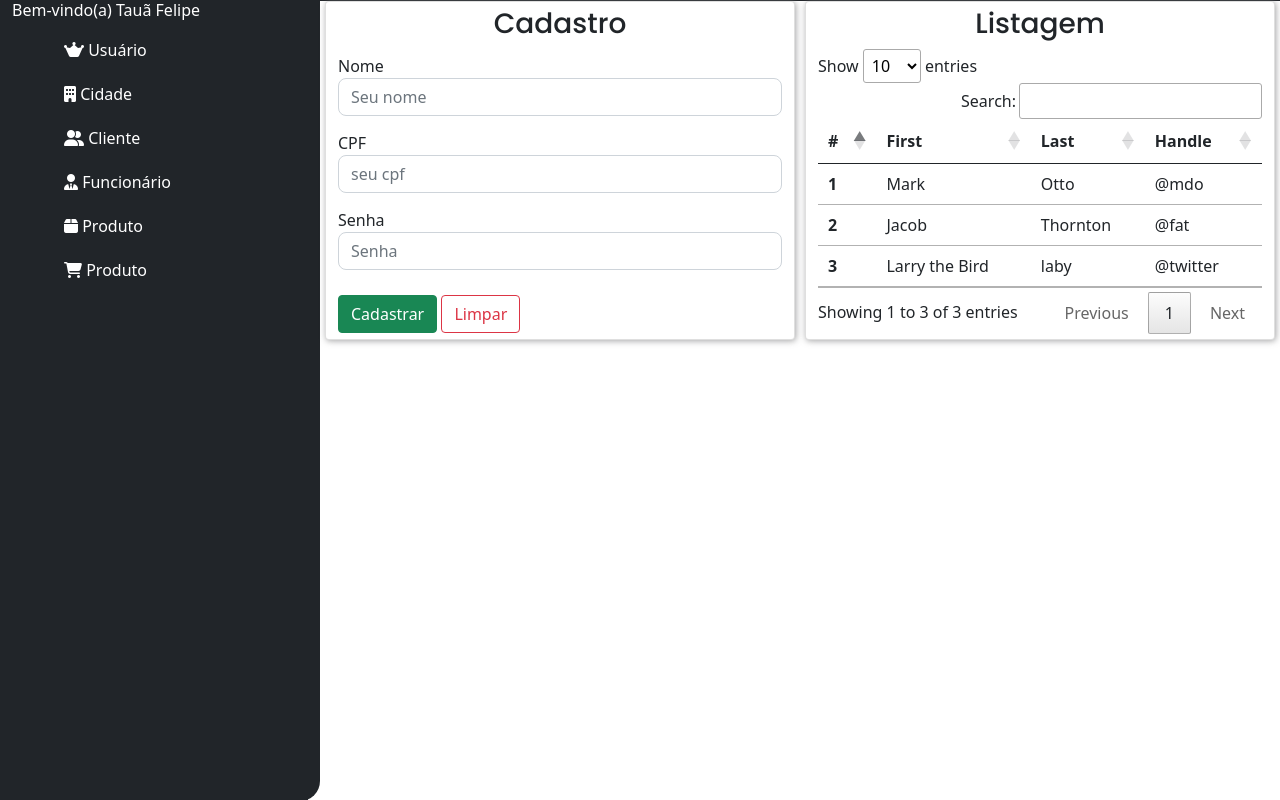
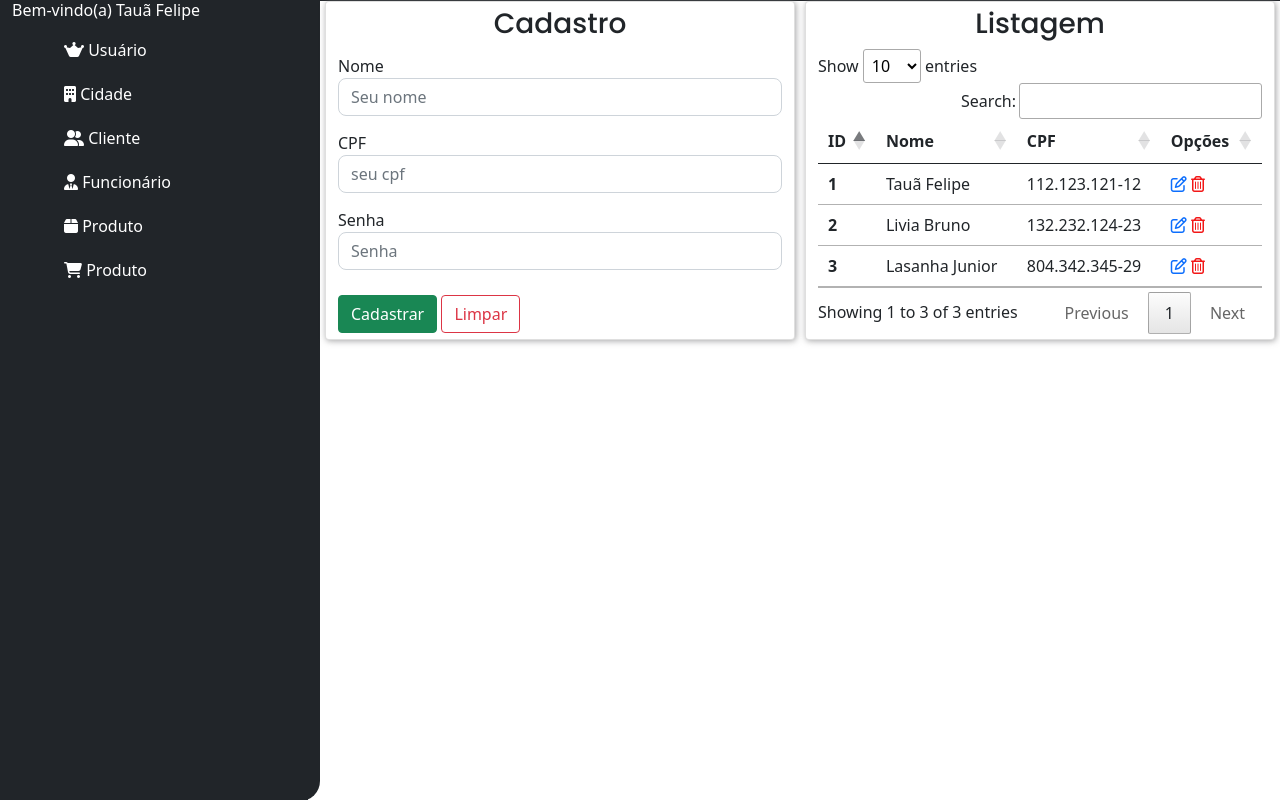
Before and after one commit to felipetaua/VendaExpress, a PHP site: page /principal.php in a window 1280 px wide. Shown: the part 55-855 px from the top of the page. Run offline with PHP 8.4, Linux system fonts and the light colour scheme; a user stored in the database is signed in; data comes from the database, SQL or seed files in the repository; some libraries are stand-ins or nearby versions.

Commit message:
adicionando conteudo as tabelas

```diff
--- a/index.php
+++ b/index.php
@@ -9,6 +9,8 @@
     <link href="https://cdn.jsdelivr.net/npm/bootstrap@5.0.2/dist/css/bootstrap.min.css" rel="stylesheet" integrity="sha384-EVSTQN3/azprG1Anm3QDgpJLIm9Nao0Yz1ztcQTwFspd3yD65VohhpuuCOmLASjC" crossorigin="anonymous">
     <!-- Fontawasome -->
     <link rel="stylesheet" href="https://cdnjs.cloudflare.com/ajax/libs/font-awesome/6.6.0/css/all.min.css" integrity="sha512-Kc323vGBEqzTmouAECnVceyQqyqdsSiqLQISBL29aUW4U/M7pSPA/gEUZQqv1cwx4OnYxTxve5UMg5GT6L4JJg==" crossorigin="anonymous" referrerpolicy="no-referrer" />
+    <!-- Logo do site -->
+    <link rel="shortcut icon" type="imagex/png" href="./assets/truck-fast-solid.ico">
     <title>Sitema Venda+</title>
     <!-- logo: <i class="fa-solid fa-store"></i><i class="fa-solid fa-plus"></i> -->
 </head>
--- a/principal.php
+++ b/principal.php
@@ -1,5 +1,6 @@
 <?php
   include "validacao.php";
+  include "conexao.php";
 ?>
 <!DOCTYPE html>
 <html lang="pt-br">
@@ -13,6 +14,8 @@
     <link href="https://cdn.jsdelivr.net/npm/bootstrap@5.0.2/dist/css/bootstrap.min.css" rel="stylesheet" integrity="sha384-EVSTQN3/azprG1Anm3QDgpJLIm9Nao0Yz1ztcQTwFspd3yD65VohhpuuCOmLASjC" crossorigin="anonymous">
     <!-- Fontawasome -->
     <link rel="stylesheet" href="https://cdnjs.cloudflare.com/ajax/libs/font-awesome/6.6.0/css/all.min.css" integrity="sha512-Kc323vGBEqzTmouAECnVceyQqyqdsSiqLQISBL29aUW4U/M7pSPA/gEUZQqv1cwx4OnYxTxve5UMg5GT6L4JJg==" crossorigin="anonymous" referrerpolicy="no-referrer" />
+    <!-- Logo do site -->
+    <link rel="shortcut icon" type="imagex/png" href="./assets/truck-fast-solid.ico">
     <title>Sitema Venda+</title>
     <!-- logo: <i class="fa-solid fa-store"></i><i class="fa-solid fa-plus"></i> -->
 </head>
@@ -85,32 +88,38 @@
                         <h3>Listagem</h3>
                         <table class="table" id="tabela">
                             <thead>
+                              <!-- Colunas -->
                               <tr>
-                                <th scope="col">#</th>
-                                <th scope="col">First</th>
-                                <th scope="col">Last</th>
-                                <th scope="col">Handle</th>
+                                <th scope="col">ID</th>
+                                <th scope="col">Nome</th>
+                                <th scope="col">CPF</th>
+                                <th scope="col">Opções</th>
                               </tr>
                             </thead>
+                            <!-- Informações da tabela -->
                             <tbody>
+
+                              <?php
+                                // SQL seleciona todos os usuários da tabela do banco de dados
+                                $sql = "SELECT * FROM usuario";
+                                $resultado = mysqli_query($conexao, $sql);
+
+                                // o while fica a todo momento adicionando cada linha de cada usuário do banco de dados até terminar(looping)
+                                // em $coluna tem as seguintes informações(id, nome, cpf, senha)
+                                while ($colunas = mysqli_fetch_assoc($resultado)){
+                              ?>
                               <tr>
-                                <th scope="row">1</th>
-                                <td>Mark</td>
-                                <td>Otto</td>
-                                <td>@mdo</td>
+                                <th scope="row"> <?php echo $colunas['id'] ?> </th>
+                                <td> <?php echo $colunas['nome'] ?> </td>
+                                <td> <?php echo $colunas['cpf'] ?> </td>
+                                <td>
+                                  <a href="#"><i class="fa-regular fa-pen-to-square mr-10"></i></a>
+                                  <a href="<?php echo './usuario/excluir.php?id='.$colunas['id'] ?>"><i class="fa-regular fa-trash-can" style="color: #f21818;"></i></a>
+                               </td>
                               </tr>
-                              <tr>
-                                <th scope="row">2</th>
-                                <td>Jacob</td>
-                                <td>Thornton</td>
-                                <td>@fat</td>
-                              </tr>
-                              <tr>
-                                <th scope="row">3</th>
-                                <td>Larry the Bird</td>
-                                <td>laby</td>
-                                <td>@twitter</td>
-                              </tr>
+
+                              <?php } ?>
+
                             </tbody>
                           </table>
                     </div>
```
Also changed, not shown: usuario/excluir.php (added, +12 -0 lines), assets/truck-fast-solid.ico (added).
